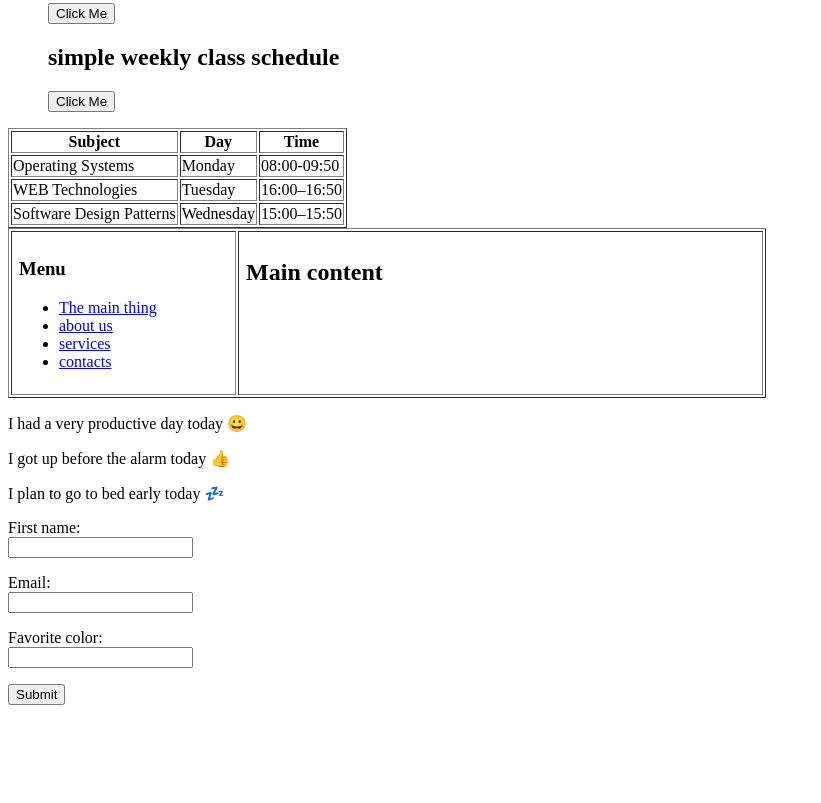
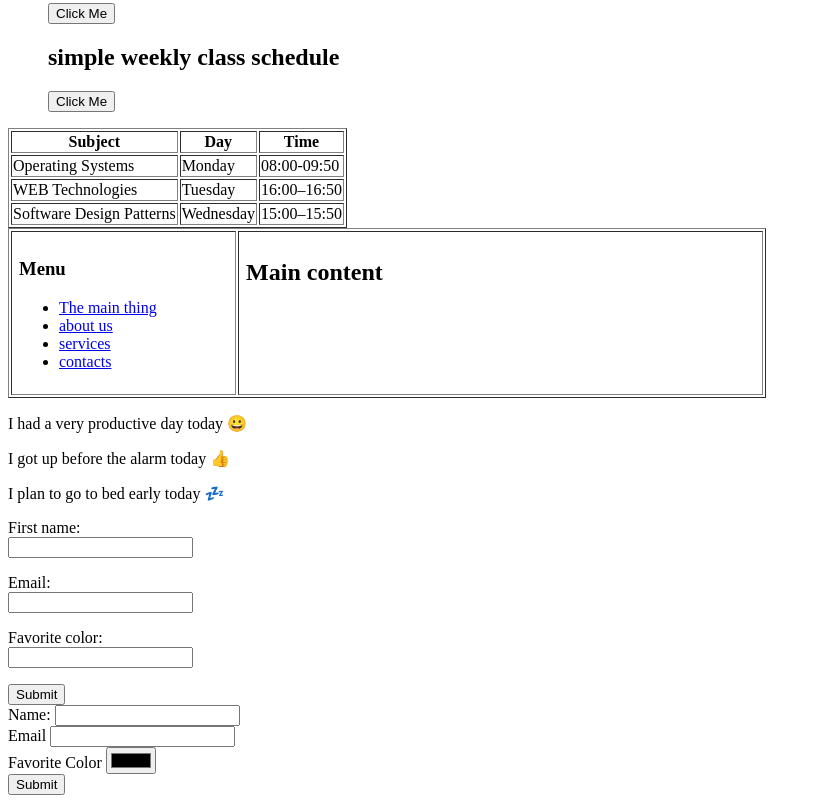
Before and after one commit to sososu-iwia/WEB-Technologies-1-Front-End-, a plain HTML site: page index.html in a window 1280 px wide. Shown: the part 881-1684 px from the top of the page, without its empty margins (0-821 px from the left). Before the commit the page ends 1594 px from the top, so only its background shows below. Drawn offline with Linux system fonts and the light colour scheme.

Commit message:
Add files via upload

```diff
--- a/index.html
+++ b/index.html
@@ -118,5 +118,19 @@
 
 </form>
 
+<form>
+    <label>Name:</label>
+    <input type="text">
+    <br>
+    <label>Email</label>
+    <input type="email">
+    <br>
+    <label>Favorite Color</label>
+    <input type="color">
+    <br>
+    <input type="submit" value="Submit">
+</form>
+
+
 </body>
 </html>
```
